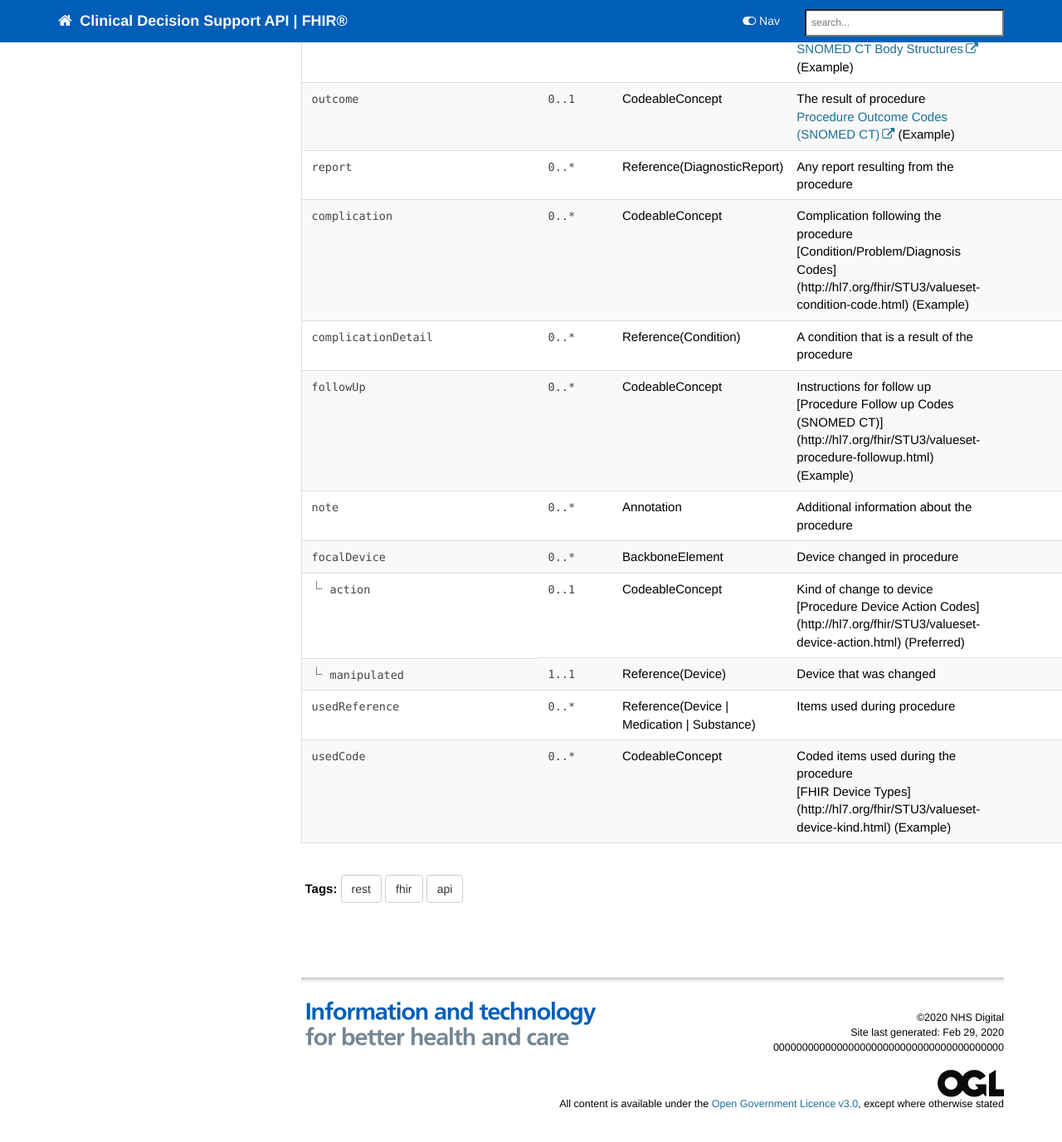
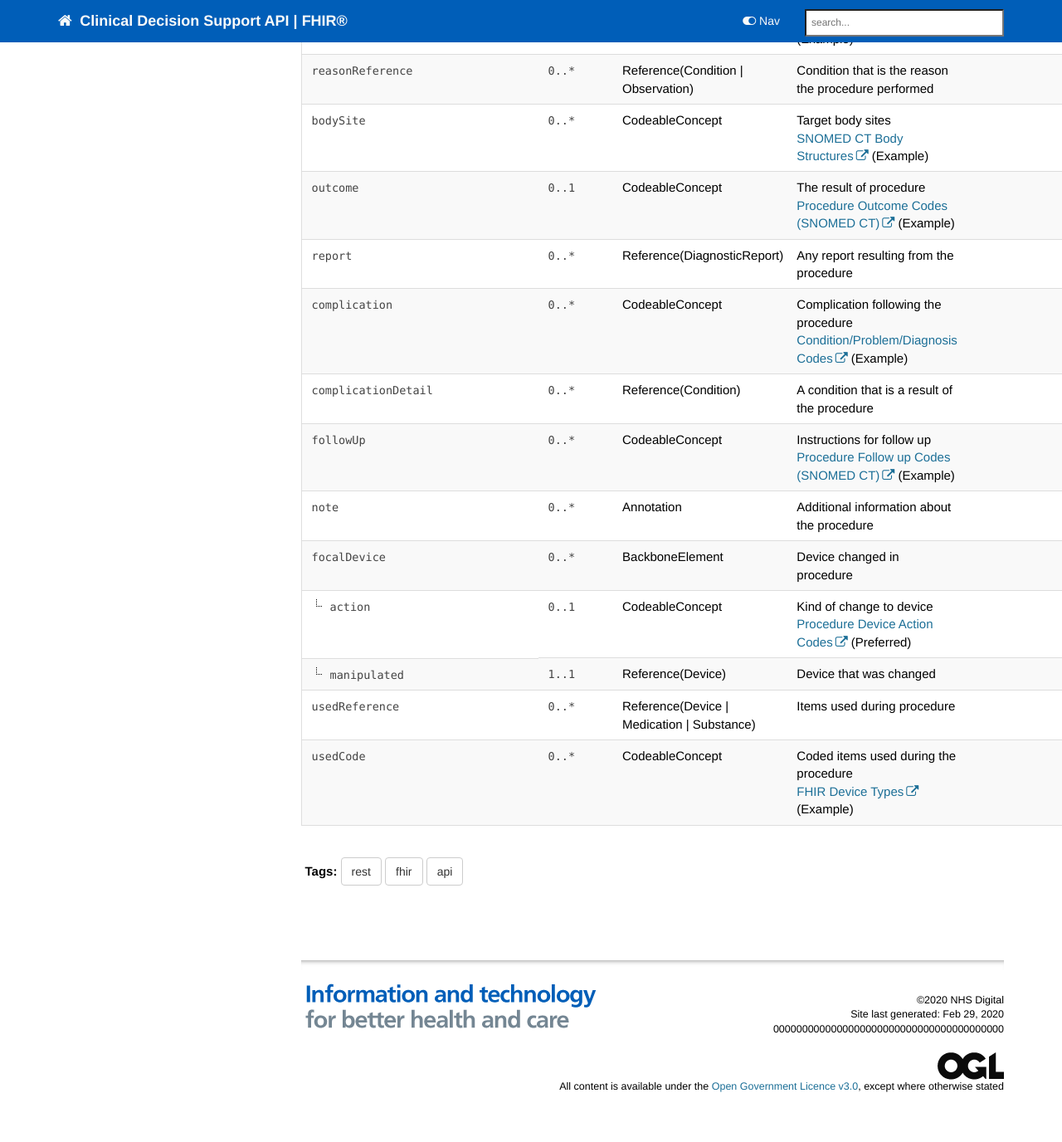
Before and after one commit to nhsconnect/FHIR-CDS, a Jekyll site: the page built from pages/explore/api_procedure.md, in a window 1280 px wide and 1400 px high, scrolled down 2592 px. Shown: the top 1376 px of the window at 83% size. Built offline with Jekyll 4.4.1, drawn with Linux system fonts in a browser that asks for light colours; nearby versions of some CDN libraries; comment, search, counter and statistics services are not loaded; part of the change alters nothing that is shown.

Commit message:
pages/explore/api_procedure.md updated from https://stackedit.io/

```diff
--- a/pages/explore/api_procedure.md
+++ b/pages/explore/api_procedure.md
@@ -254,7 +254,6 @@ Detailed implementation guidance for an `Procedure` resource in the CDS context
     <td><code>0..1</code></td>
     <td>CodeableConcept</td>
     <td>The result of procedure<br>
-
 <a href="http://hl7.org/fhir/STU3/valueset-procedure-outcome.html">Procedure Outcome Codes (SNOMED CT)</a> (Example)
 </td>
 <td></td>
@@ -271,7 +270,7 @@ Detailed implementation guidance for an `Procedure` resource in the CDS context
     <td><code>0..*</code></td>
     <td>CodeableConcept</td>
     <td>Complication following the procedure<br>
-[Condition/Problem/Diagnosis Codes](http://hl7.org/fhir/STU3/valueset-condition-code.html) (Example)</td>
+<a href="http://hl7.org/fhir/STU3/valueset-condition-code.html">Condition/Problem/Diagnosis Codes</a> (Example)</td>
 <td></td>
 </tr>
 <tr>
@@ -286,7 +285,7 @@ Detailed implementation guidance for an `Procedure` resource in the CDS context
     <td><code>0..*</code></td>
     <td>CodeableConcept</td>
     <td>Instructions for follow up<br>
-[Procedure Follow up Codes (SNOMED CT)](http://hl7.org/fhir/STU3/valueset-procedure-followup.html) (Example)</td>
+<a href="http://hl7.org/fhir/STU3/valueset-procedure-followup.html">Procedure Follow up Codes (SNOMED CT)</a> (Example)</td>
 <td></td>
 </tr>
 <tr>
@@ -308,7 +307,7 @@ Detailed implementation guidance for an `Procedure` resource in the CDS context
     <td><code>0..1</code></td>
     <td>CodeableConcept</td>
     <td>Kind of change to device<br>
-[Procedure Device Action Codes](http://hl7.org/fhir/STU3/valueset-device-action.html) (Preferred)</td>
+<a href="http://hl7.org/fhir/STU3/valueset-device-action.html">Procedure Device Action Codes</a> (Preferred)</td>
 <td></td>
 </tr>
 <tr>
@@ -330,11 +329,11 @@ Detailed implementation guidance for an `Procedure` resource in the CDS context
     <td><code>0..*</code></td>
     <td>CodeableConcept</td>
     <td>Coded items used during the procedure<br>
-[FHIR Device Types](http://hl7.org/fhir/STU3/valueset-device-kind.html) (Example)</td>
+<a href="http://hl7.org/fhir/STU3/valueset-device-kind.html">FHIR Device Types</a> (Example)</td>
 <td></td>
 </tr>
 </table>
 <!--stackedit_data:
-eyJoaXN0b3J5IjpbLTIwMTMwNDE3MDUsLTIxNzMxNjUxNywyMT
-A5ODQ3ODA2XX0=
+eyJoaXN0b3J5IjpbMTgwMjMzNTAxMSwtMjE3MzE2NTE3LDIxMD
+k4NDc4MDZdfQ==
 -->
```
